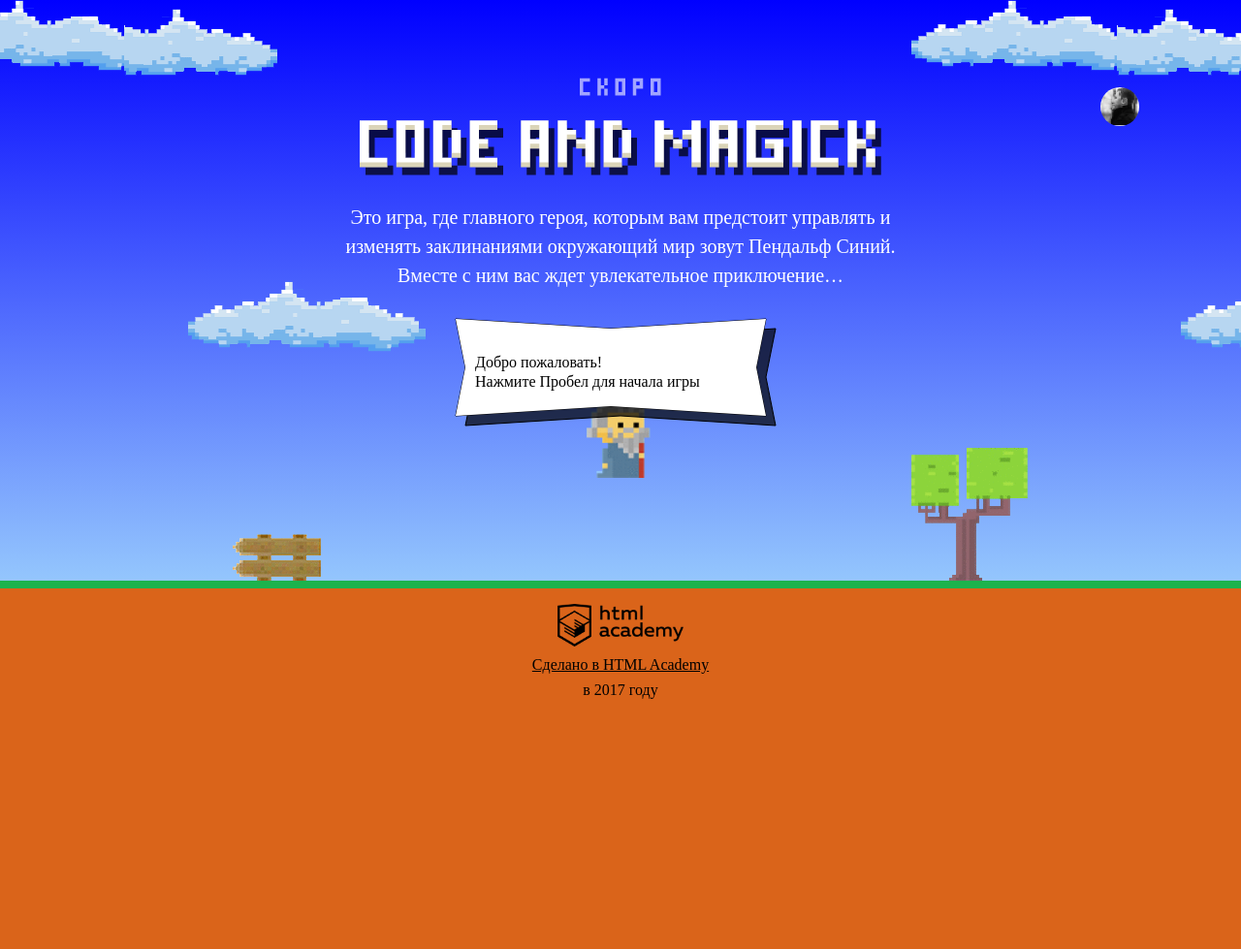
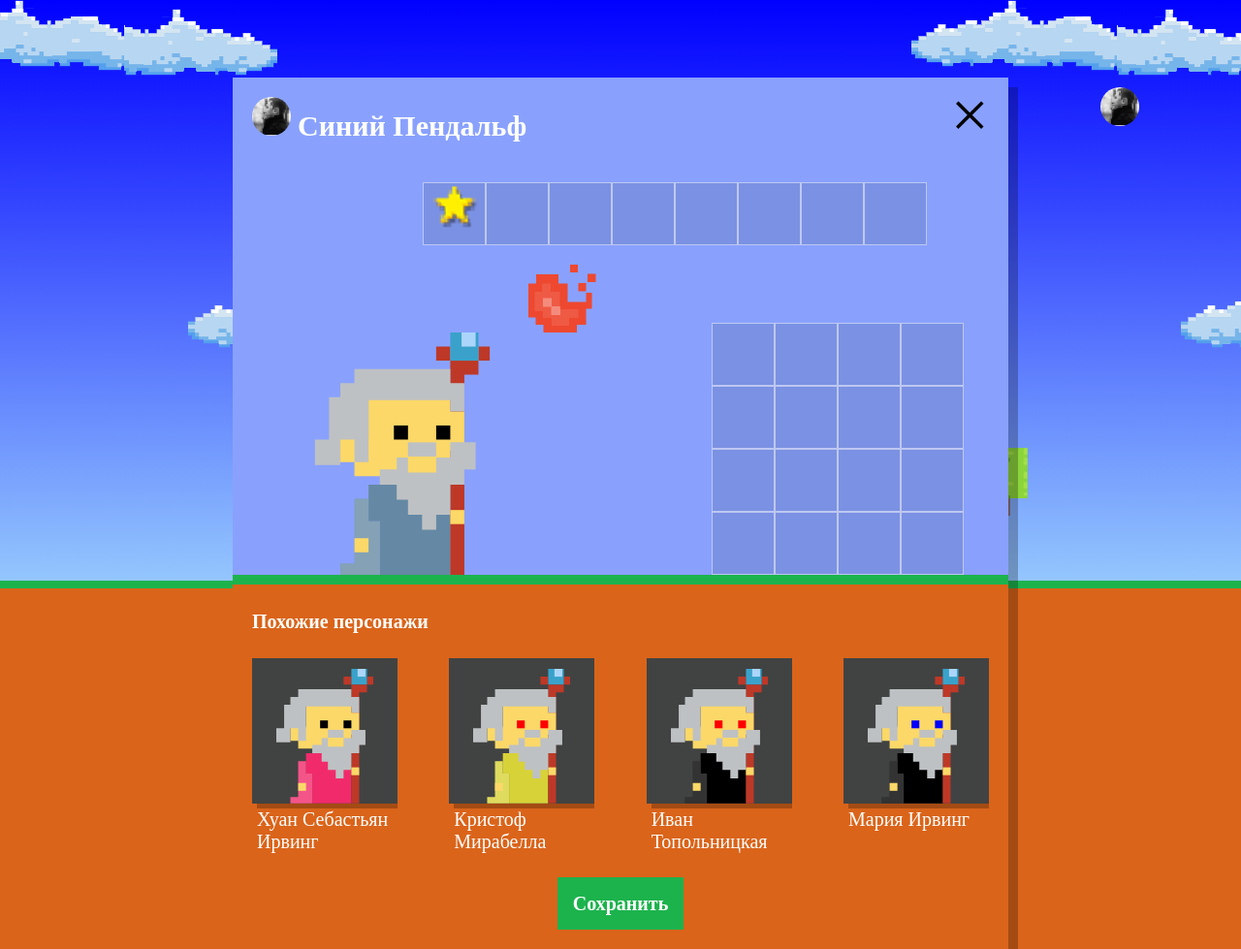
Before and after one commit to Lensan/853439-code-and-magick, a website: page index.html in a window 1280 px wide. Shown: the whole page at 97% size. Before the commit the page ends 800 px from the top, so only its background shows below. Drawn offline with Linux system fonts and the light colour scheme; a web font is replaced by a local one.

Commit message:
Выполнено задание #12 Учебный проект: нас орда

```diff
--- a/index.html
+++ b/index.html
@@ -200,7 +200,7 @@
 </script>
 
 <script src="js/stat.js"></script>
-
+<script src="js/setup.js"></script>
 <script src="js/game.js"></script>
 
 </body>
--- /dev/null
+++ b/js/setup.js
@@ -0,0 +1,48 @@
+'use strict';
+
+var NUMBER_OF_WIZARDS = 4;
+var WIZARD_NAMES = ['Иван', 'Хуан Себастьян', 'Мария', 'Кристоф', 'Виктор', 'Юлия', 'Люпита', 'Вашингтон'];
+var WIZARD_SURNAMES = ['да Марья', 'Верон', 'Мирабелла', 'Вальц', 'Онопко', 'Топольницкая', 'Нионго', 'Ирвинг'];
+var WIZARD_COATS = ['rgb(101, 137, 164)', 'rgb(241, 43, 107)', 'rgb(146, 100, 161)', 'rgb(56, 159, 117)', 'rgb(215, 210, 55)', 'rgb(0, 0, 0)'];
+var WIZARD_EYES = ['black', 'red', 'blue', 'yellow', 'green'];
+
+
+document.querySelector('.setup').classList.remove('hidden');
+
+var getRandomElement = function (array) {
+  return array[Math.floor(Math.random() * array.length)];
+};
+
+var getWizards = function (names, surnames, coats, eyes) {
+  var wizards = [];
+  for (var i = 0; i < NUMBER_OF_WIZARDS; i++) {
+    var wizard = {};
+    wizard.name = getRandomElement(names) + ' ' + getRandomElement(surnames);
+    wizard.coatColor = getRandomElement(coats);
+    wizard.eyesColor = getRandomElement(eyes);
+    wizards.push(wizard);
+  }
+  return wizards;
+};
+
+var similarWizardTemplate = document.querySelector('#similar-wizard-template').content.querySelector('.setup-similar-item');
+var similarListElement = document.querySelector('.setup-similar-list');
+var fragment = document.createDocumentFragment();
+
+var cloneWizard = function (wizard) {
+  var wizardClone = similarWizardTemplate.cloneNode(true);
+
+  wizardClone.querySelector('.wizard-coat').style.fill = wizard.coatColor;
+  wizardClone.querySelector('.wizard-eyes').style.fill = wizard.eyesColor;
+  wizardClone.querySelector('.setup-similar-label').textContent = wizard.name;
+
+  return wizardClone;
+};
+
+var similarWizards = getWizards(WIZARD_NAMES, WIZARD_SURNAMES, WIZARD_COATS, WIZARD_EYES);
+for (var i = 0; i < similarWizards.length; i++) {
+  fragment.appendChild(cloneWizard(similarWizards[i]));
+}
+
+similarListElement.appendChild(fragment);
+document.querySelector('.setup-similar').classList.remove('hidden');
```
